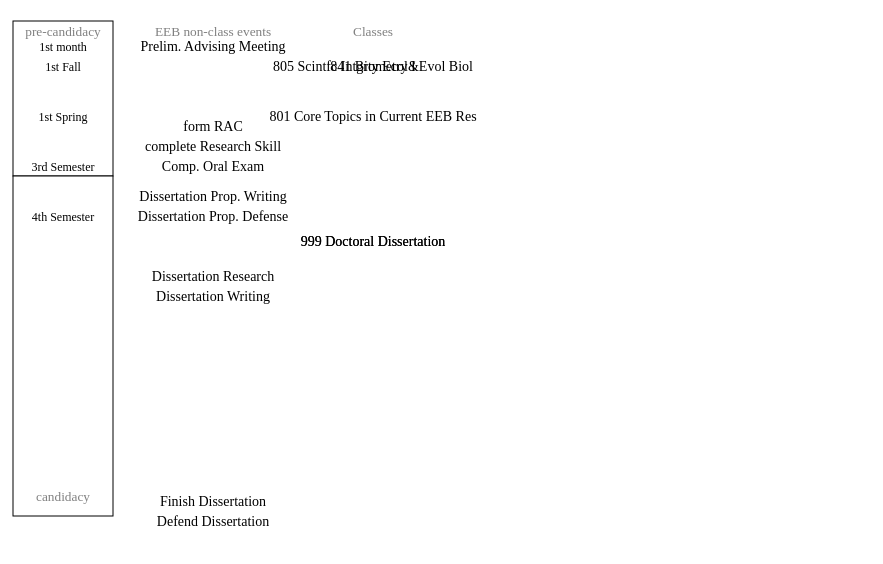
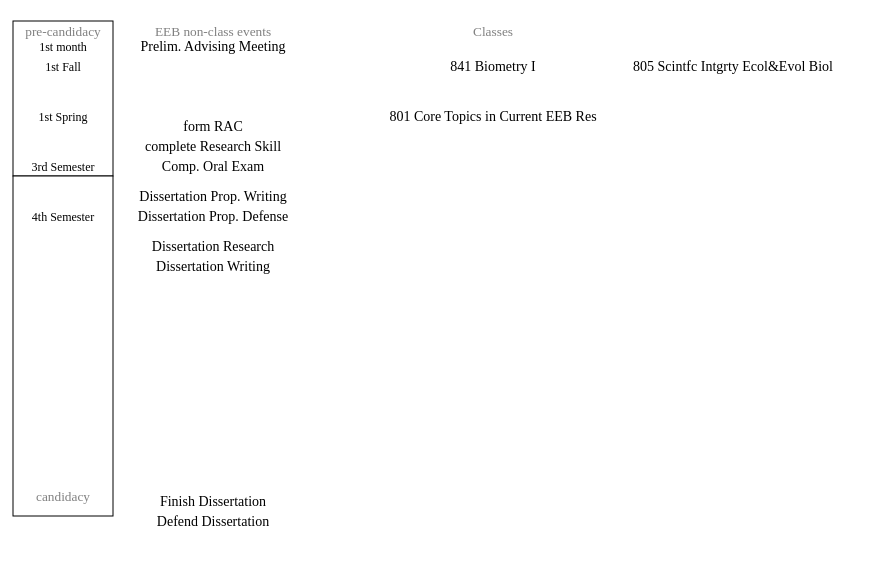
Before and after one commit to mtholder/ku-eeb-curriculum-map, a plain HTML site: page phd.html in a window 1280 px wide. Shown: the whole page, without its empty margins (0-883 px from the left). Drawn offline with Linux system fonts and the light colour scheme.

Commit message:
not overlapping

```diff
--- a/data.js
+++ b/data.js
@@ -10,7 +10,7 @@ var all_events = [
       0,
       0
     ],
-    "timing": "FIRST_FALL",
+    "timing": "1",
     "title": "841 Biometry I",
     "type": "class"
   },
@@ -21,7 +21,7 @@ var all_events = [
       0,
       0
     ],
-    "timing": "FIRST_SPRING",
+    "timing": "2",
     "title": "801 Core Topics in Current EEB Res",
     "type": "class"
   },
@@ -32,7 +32,7 @@ var all_events = [
       0,
       0
     ],
-    "timing": "FIRST_FALL",
+    "timing": "1",
     "title": "805 Scintfc Intgrty Ecol&Evol Biol",
     "type": "class"
   },
--- a/phd.html
+++ b/phd.html
@@ -49,30 +49,39 @@ var EEB_WIDTH = 120;
 var EEB_TEXT_WIDTH = EEB_WIDTH - 10;
 var MID_EEB_X = EEB_X  + (EEB_WIDTH/2);
 
-var CLASS_X = EEB_X  + EEB_WIDTH + 40;
+var CLASS_WIDTH = 2* EEB_WIDTH;
+var CLASS_X = EEB_X + (EEB_WIDTH + CLASS_WIDTH)/2 + 40;
 var CLASS_Y = EEB_Y;
 var CLASS_TEXT_PUSH_Y = EEB_TEXT_PUSH_Y;
-var CLASS_WIDTH = EEB_WIDTH;
 var CLASS_TEXT_WIDTH = CLASS_WIDTH - 10;
 var MID_CLASS_X = CLASS_X  + (CLASS_WIDTH/2);
 
-
 var FIRST_MONTH_Y = TIMELINE_Y + 20;
-var FIRST_FALL_Y = FIRST_MONTH_Y + 20;
-var FIRST_SPRING_Y = FIRST_FALL_Y + 50;
-var THIRD_SEM_Y = FIRST_SPRING_Y + 50;
+var FIRST_SEMESTER_Y = FIRST_MONTH_Y + 20;
+var SEM_GAP_Y = 50;
+var FIRST_FALL_Y = FIRST_SEMESTER_Y;
+var FIRST_SPRING_Y = FIRST_FALL_Y + SEM_GAP_Y;
+var THIRD_SEM_Y = FIRST_SPRING_Y + SEM_GAP_Y;
 var START_THIRD_SEMESTER_Y = THIRD_SEM_Y - 40;
 var BEFORE_ORALS_Y = THIRD_SEM_Y - 20;
 var CANDIDACY_Y = THIRD_SEM_Y + 15;
-var FOURTH_SEM_Y = CANDIDACY_Y + 35;
+var FOURTH_SEM_Y = THIRD_SEM_Y + SEM_GAP_Y;
 var EARLY_FOURTH_SEMESTER_Y = FOURTH_SEM_Y - 20;
 var AFTER_CANDIDACY_Y = FOURTH_SEM_Y + 25;
-var THIRD_YEAR_Y = FOURTH_SEM_Y + 80;
-var FOURTH_YEAR_Y = THIRD_YEAR_Y + 80;
+var THIRD_YEAR_Y = FOURTH_SEM_Y + SEM_GAP_Y;
+var FOURTH_YEAR_Y = THIRD_YEAR_Y + 2*SEM_GAP_Y;
 var EARLY_FIFTH_SEMESTER_Y = THIRD_YEAR_Y - 20;
 var DEFENSE_Y = CANVAS_HEIGHT - 20;
 var BEFORE_DEFENSE_Y = DEFENSE_Y - 20;
 ///////////////////////////////////////////////////////////////////////////
+
+var class_by_sem = [];
+
+function isInteger(value) {
+  return /^\d+$/.test(value);
+}
+
+
 var parse_timing = function(ts) {
   var name_to_num = {
     "AFTER_CANDIDACY": AFTER_CANDIDACY_Y,
@@ -88,6 +97,9 @@ var parse_timing = function(ts) {
     "EARLY_FOURTH_SEMESTER": EARLY_FOURTH_SEMESTER_Y,
     "EARLY_FIFTH_SEMESTER": EARLY_FIFTH_SEMESTER_Y,
     "BEFORE_DEFENSE_DATE": BEFORE_DEFENSE_Y,
+  }
+  if (isInteger(ts)) {
+    return parseInt(ts, 10);
   }
   if (ts in name_to_num) {
     return name_to_num[ts];
@@ -132,6 +144,7 @@ var timeline_objs = [{
     "text": "4th Semester"
   }
 ];
+
 
 
 
@@ -218,9 +231,17 @@ var do_draw_eeb_events = function() {
 
 
 var add_class_obj = function(o) {
-  var y = o.timing;
+  var semester_num = o.timing;
+  while (semester_num >= class_by_sem.length) {
+    class_by_sem[class_by_sem.length] = [];
+  }
+  var rel_sem = class_by_sem[semester_num];
+  var x_offset = CLASS_WIDTH * rel_sem.length;
+  rel_sem[rel_sem.length] = o;
+  var sem_index = semester_num - 1;
+  var y = sem_index * SEM_GAP_Y + FIRST_SEMESTER_Y;
   canvas_root.append('text')
-    .attr({"x": MID_CLASS_X,
+    .attr({"x": MID_CLASS_X + x_offset,
            "y":  y + CLASS_TEXT_PUSH_Y,
            "class": "eebclass"})
     .text(o.title).attr({"text-anchor": "middle"});
```
